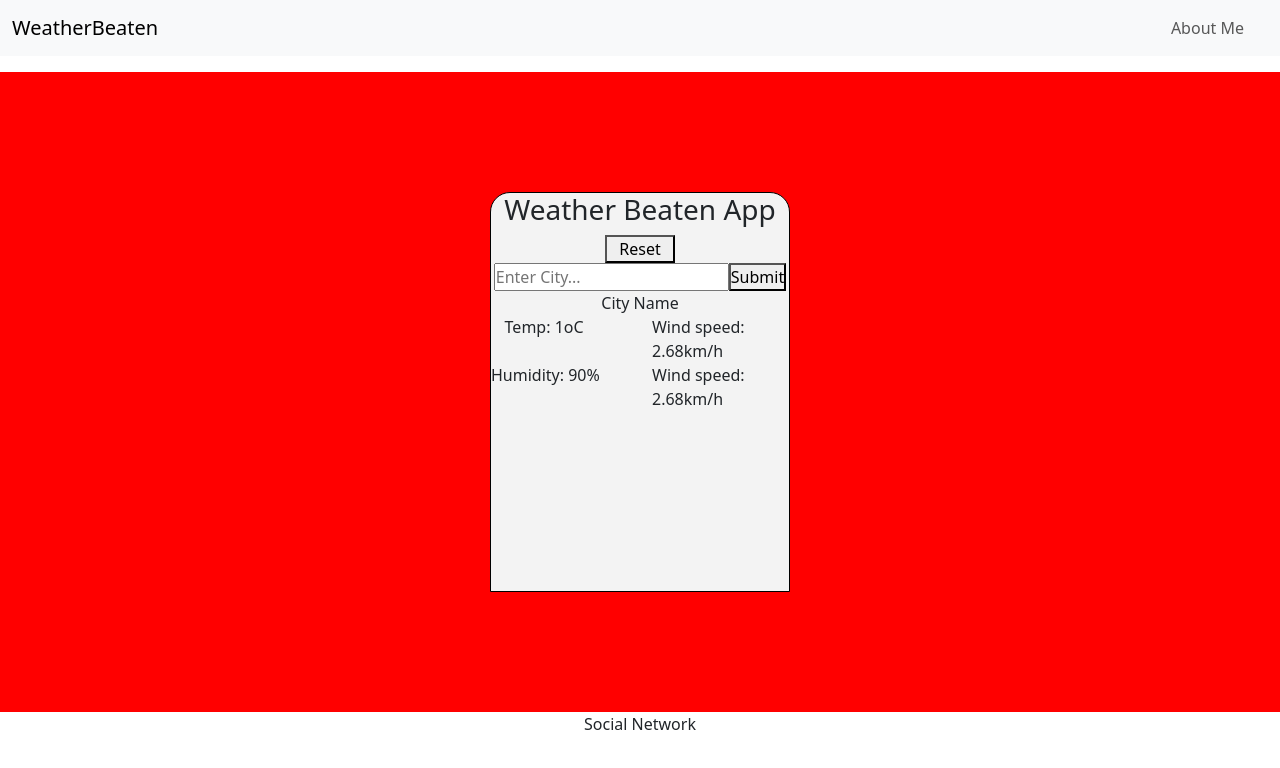
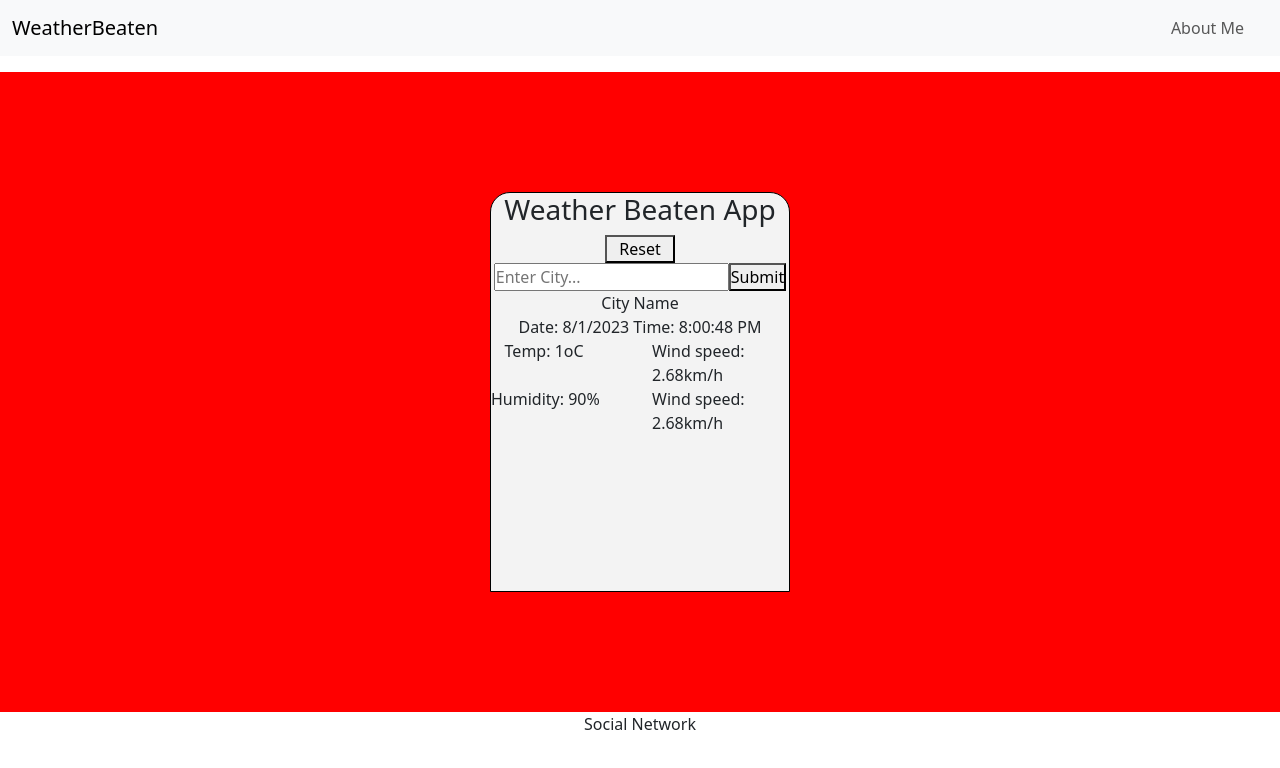
Before and after one commit to panzek/weather-beaten, a React (Create React App) app: page / in a window 1280 px wide. Shown: the top 768 px of the page. Built offline with nearby package versions, Linux system fonts and the light colour scheme.

Commit message:
Add current date and time based on system's local time zone

```diff
--- a/src/components/Weather.js
+++ b/src/components/Weather.js
@@ -3,6 +3,12 @@ import { useState } from 'react'
 // import Container from 'react-bootstrap/Container';
 import Row from 'react-bootstrap/Row';
 import Col from 'react-bootstrap/Col';
+
+//Create a new Date object
+const today = new Date();
+const currentDate = today.toLocaleDateString();
+const currentTime = today.toLocaleTimeString();
+
 
 const reset = () =>{
   window.location.reload()
@@ -31,6 +37,9 @@ const Weather = () => {
         <Col>City Name</Col>
       </Row>
       <Row>
+        Date: {currentDate} Time: {currentTime}
+      </Row>
+      <Row>
         <Col sm={6}>Temp: 1oC</Col>
         <Col sm={6}>Wind speed: 2.68km/h</Col>
       </Row>
```
